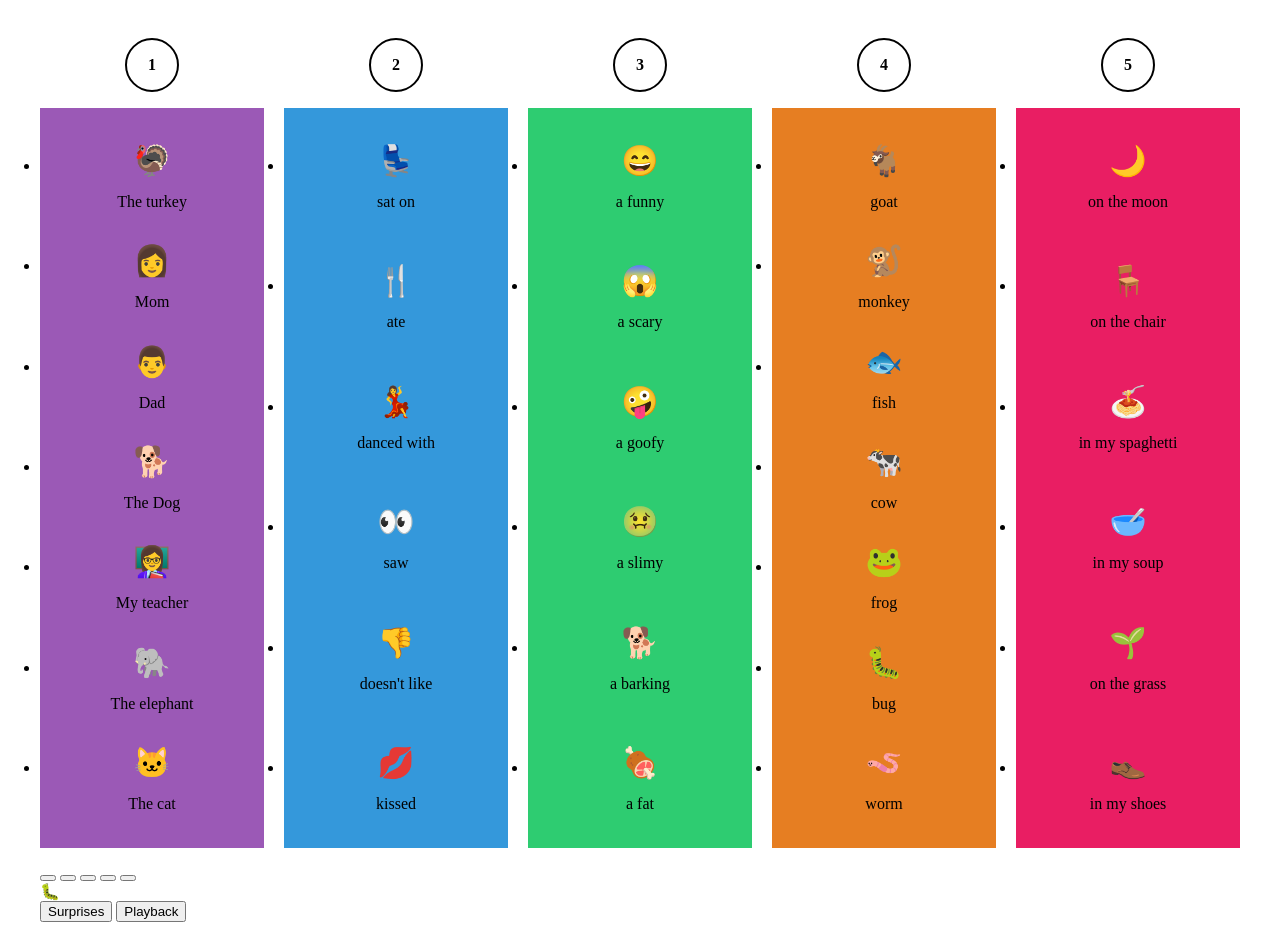
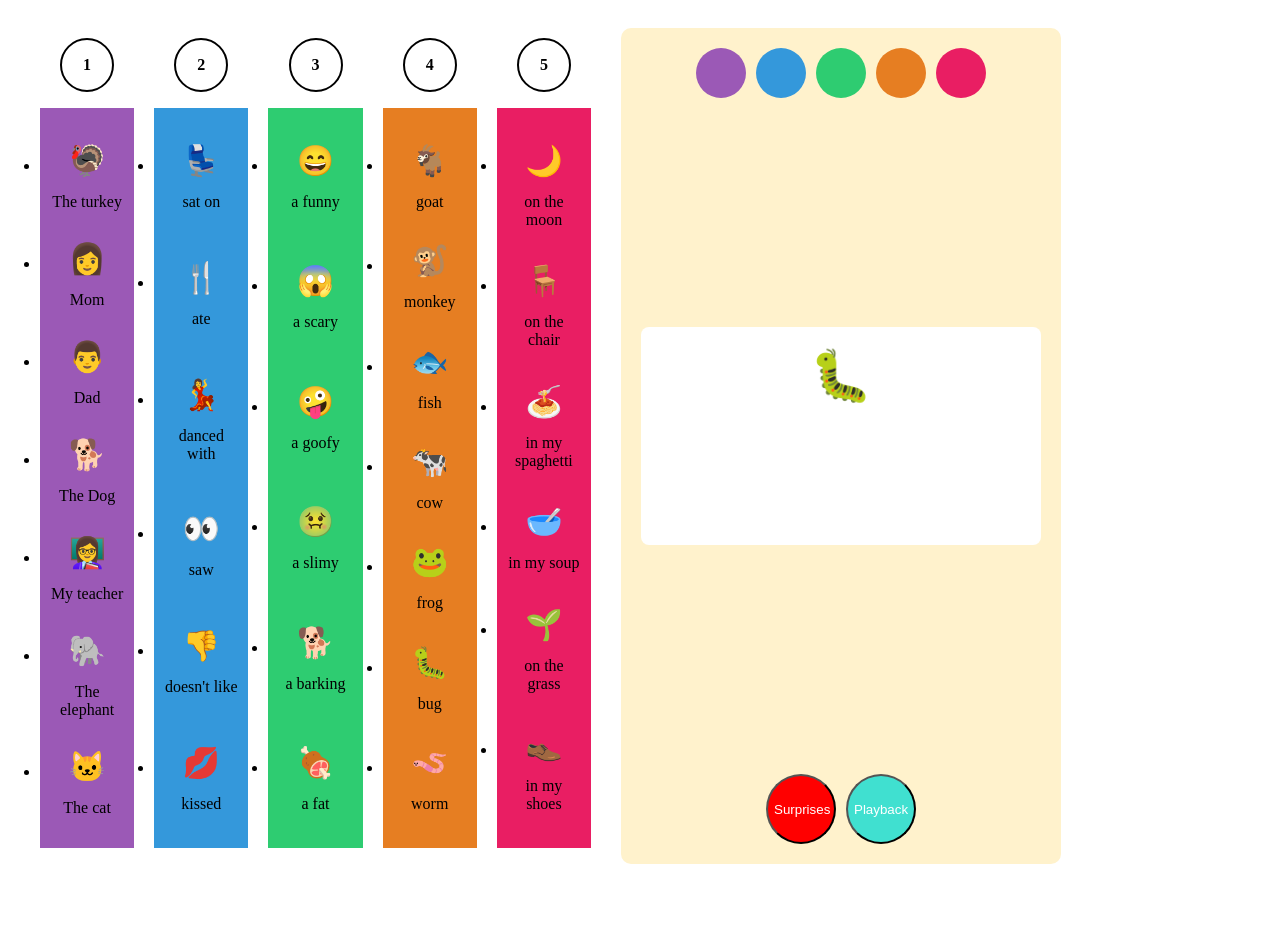
Before and after one commit to Tay-ta/Story-Maker, a plain HTML site: page index.html in a window 1280 px wide. After the commit the page ends 892 px from the top, so only its background shows below. Drawn offline with Linux system fonts and the light colour scheme; a script that the page names is missing.

Commit message:
completed css part

```diff
--- a/style.css
+++ b/style.css
@@ -2,16 +2,21 @@
     max-width: 1200px;
     margin: 0 auto;
     padding: 20px;
+    /* Make the left and right parts horizontally aligned */
+    display: flex;
+    gap: 30px;
 }
 
 .columns {
-    display: flex;  /* 使用flex布局来创建水平列 */
-    justify-content: space-between;  /* 列之间平均分布 */
-    gap: 20px;  /* 列之间的间距 */
+    /* Using flex layout to create horizontal columns */
+    display: flex;
+    /* Average distribution between columns */
+    justify-content: space-between;
+    gap: 20px;
 }
-
+/* Space allocated equally to each column */
 .column-wrapper {
-    flex: 1;  /* 每列平均分配空间 */
+    flex: 1;
 }
 
 .column-number {
@@ -46,9 +51,82 @@
 .column5 { background-color: #e91e63; }
 
 .column1, .column2, .column3, .column4, .column5 {
-    height: 700px; /* 设置固定高度 */
+    /* Set fixed height */
+    height: 700px;
     display: flex;
     flex-direction: column;
-    justify-content: space-between; /* 内容会自动均匀分布 */
-    padding: 20px 0; /* 上下添加内边距 */
+    /* 内容会自动均匀分布 */
+    justify-content: space-between;
+    padding: 20px 0;
 }
+
+.right-panel {
+    /* Fixed width, not telescopic */
+    flex: 0 0 400px;
+    background-color: #fff2cc;
+    padding: 20px;
+    border-radius: 10px;
+    display: flex;
+    flex-direction: column;
+    justify-content: space-between;
+    gap: 20px;
+}
+
+.top-buttons {
+    display: flex;
+    justify-content: center;
+    gap: 10px;
+
+}
+.top-buttons button{
+    width: 50px;
+    height: 50px;
+    border-radius: 50%;
+    border: none;
+    cursor: pointer;
+}
+
+.top-buttons .purple { background-color: #9b59b6; }
+.top-buttons .blue { background-color: #3498db; }
+.top-buttons .green { background-color: #2ecc71; }
+.top-buttons .orange { background-color: #e67e22; }
+.top-buttons .pink { background-color: #e91e63; }
+
+.display-section {
+    background-color: white;
+    padding: 20px;
+    text-align: center;
+    border-radius: 8px;
+}
+.pic {
+    font-size: 50px;
+    text-align: center;
+    margin-bottom: 20px;
+}
+#story{
+    min-height: 100px;
+    text-align: center;
+}
+.function-buttons {
+    display: flex;
+    justify-content: center;
+    gap: 10px;
+}
+
+#surprises-btn {
+    background-color: red;
+    color: white;
+    cursor: pointer;
+    width: 70px;
+    height: 70px;
+    border-radius: 50%;
+}
+
+#playback-btn {
+    background-color:turquoise ;
+    color: white;
+    cursor: pointer;
+    width: 70px;
+    height: 70px;
+    border-radius: 50%;
+}
```
